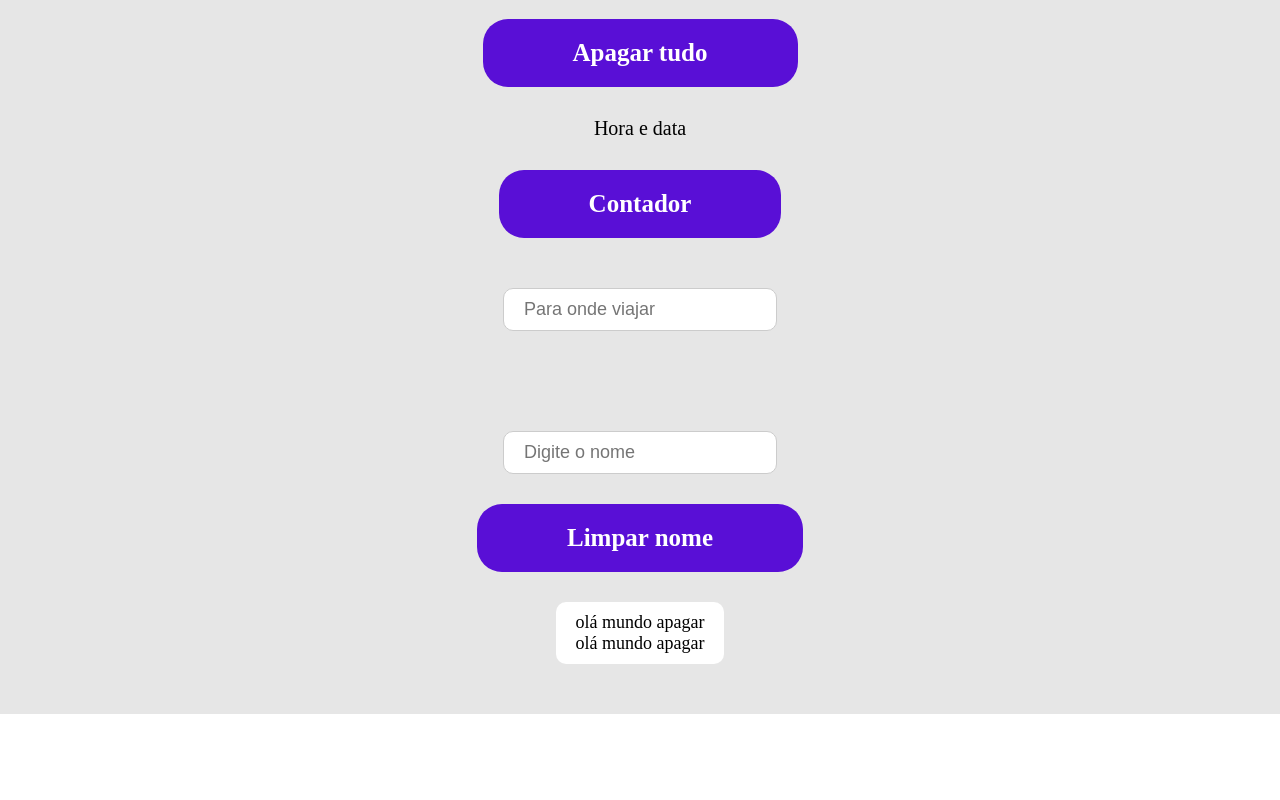
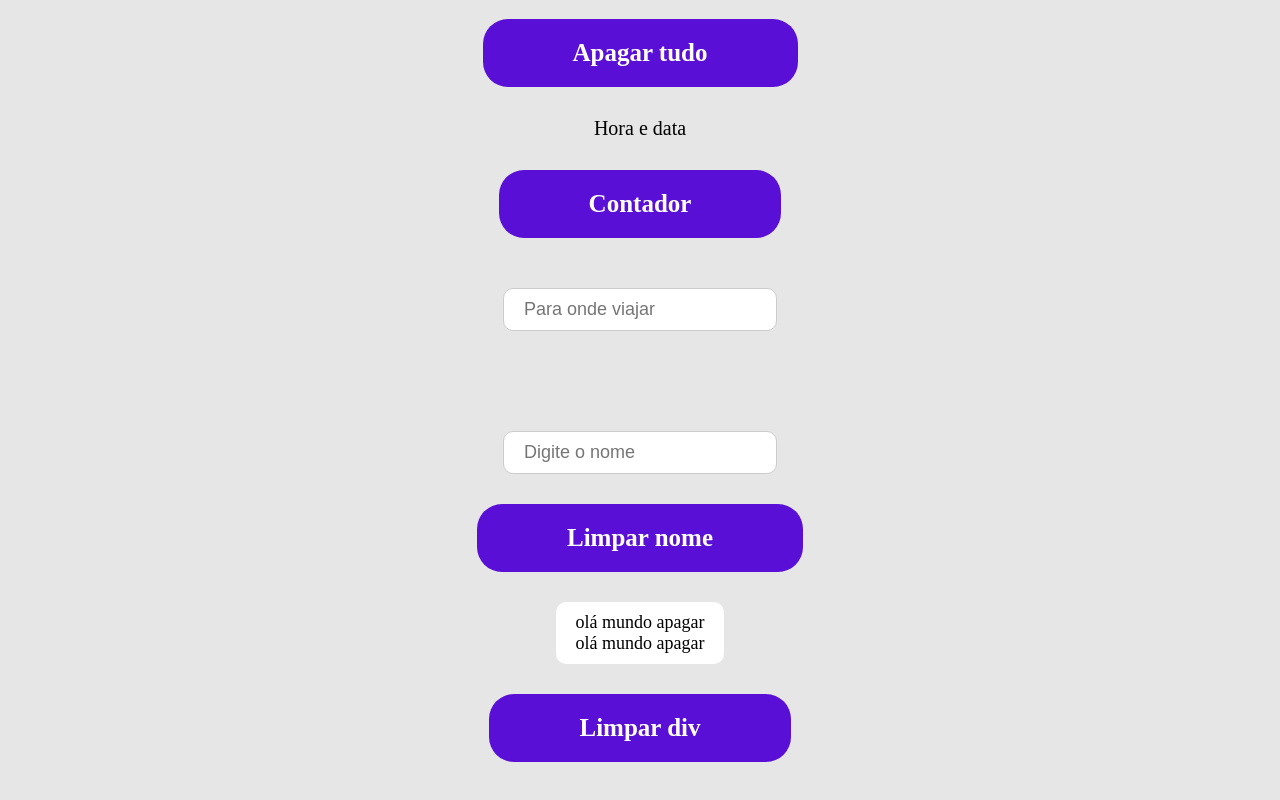
Before and after one commit to leonardoabreu546/background_changer, a website: page background.html in a window 1280 px wide. Shown: the part 1011-1811 px from the top of the page. Before the commit the page ends 1725 px from the top, so only its background shows below. Drawn offline with Linux system fonts and the light colour scheme.

Commit message:
criar botao limpar div

```diff
--- a/background.html
+++ b/background.html
@@ -37,6 +37,7 @@
             <div>olá mundo apagar</div>
             <div>olá mundo apagar</div>
         </div>
+        <div class="button-main">Limpar div</div>
 
     </div>
     <script src="script.js"></script>
```
